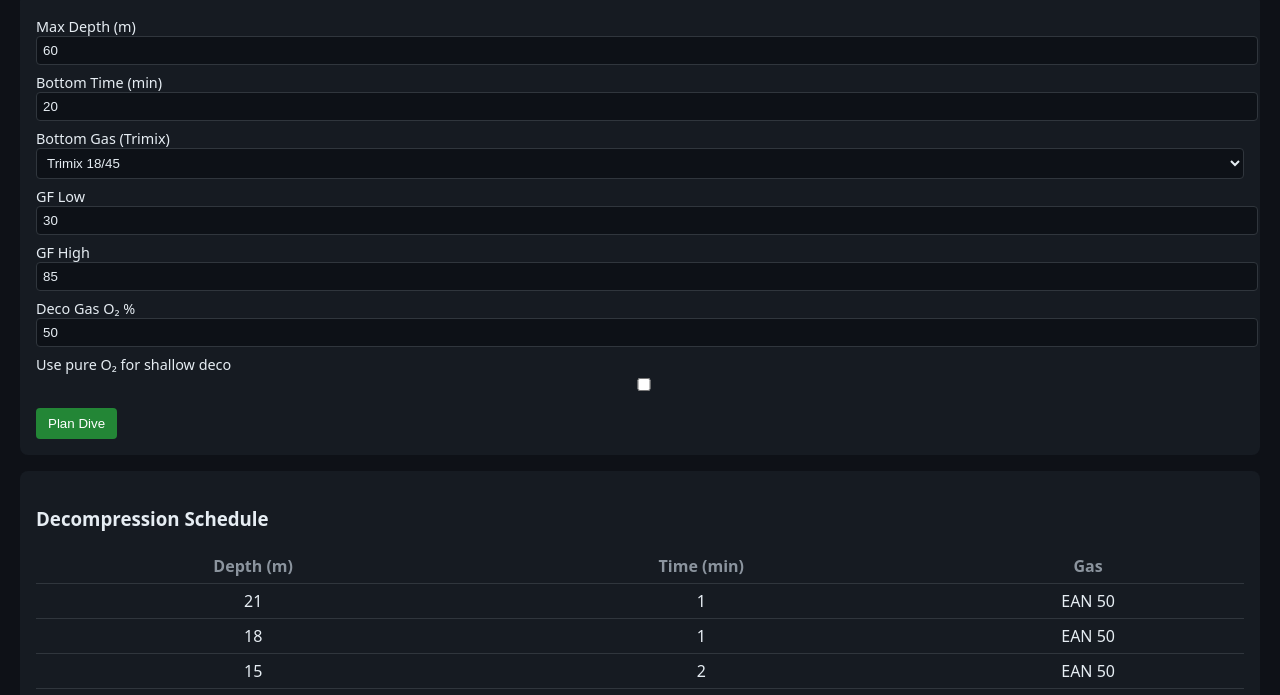
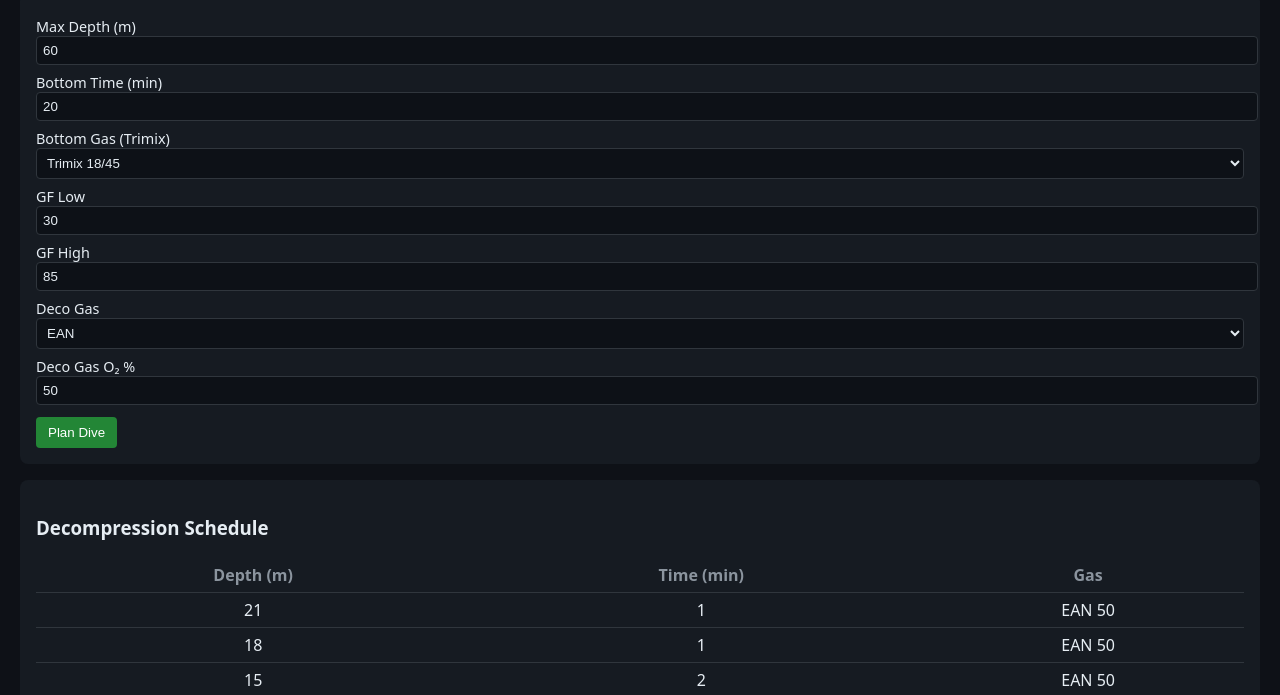
Before and after one commit to arthurportas/tech-diving-app, a website with bundled scripts: page index.html in a window 1280 px wide. Both pictures are taken after a click on the button "Plan Dive". Shown: the part 88-783 px from the top of the page. Built offline with nearby package versions, Linux system fonts and the light colour scheme.

Commit message:
Add deco gas options: EAN, O2, or EAN + O2; update UI to select deco gas type with conditional O2% input

```diff
--- a/index.html
+++ b/index.html
@@ -33,11 +33,17 @@
   <label>GF High</label>
   <input id="gfHigh" type="number" step="1" value="85">
 
-  <label>Deco Gas O₂ %</label>
-  <input id="decoO2" type="number" min="21" max="100" step="1" value="50">
+  <label>Deco Gas</label>
+  <select id="decoGasType">
+    <option value="ean">EAN</option>
+    <option value="o2">O₂</option>
+    <option value="ean+o2">EAN + O₂</option>
+  </select>
 
-  <label>Use pure O₂ for shallow deco</label>
-  <input type="checkbox" id="useO2Shallow">
+  <div id="eanO2Container">
+    <label>Deco Gas O₂ %</label>
+    <input id="decoO2" type="number" min="21" max="100" step="1" value="50">
+  </div>
 
   <button id="planBtn">Plan Dive</button>
 </div>
--- a/src/main.js
+++ b/src/main.js
@@ -5,8 +5,18 @@ const timeInput = document.getElementById('time');
 const gasSelect = document.getElementById('gas');
 const gfLowInput = document.getElementById('gfLow');
 const gfHighInput = document.getElementById('gfHigh');
+const decoGasTypeSelect = document.getElementById('decoGasType');
+const eanO2Container = document.getElementById('eanO2Container');
 const out = document.getElementById('output');
 const btn = document.getElementById('planBtn');
+
+function updateDecoUI() {
+  const type = decoGasTypeSelect.value;
+  eanO2Container.style.display = type === 'o2' ? 'none' : 'block';
+}
+
+decoGasTypeSelect.addEventListener('change', updateDecoUI);
+updateDecoUI();
 
 function renderRows(rows) {
   out.innerHTML = '';
@@ -21,9 +31,9 @@ btn.addEventListener('click', () => {
   const gasLabel = gasSelect.value;
   const gfLow = Number(gfLowInput.value) / 100;
   const gfHigh = Number(gfHighInput.value) / 100;
-  const decoO2 = Number(document.getElementById('decoO2').value) || 50;
-  const useO2Shallow = document.getElementById('useO2Shallow').checked;
+  const decoGasType = decoGasTypeSelect.value;
+  const decoO2 = decoGasType === 'o2' ? 100 : Number(document.getElementById('decoO2').value) || 50;
 
-  const rows = computeDecompressionSchedule({ depth, time, gasLabel, gfLow, gfHigh, decoO2, useO2Shallow });
+  const rows = computeDecompressionSchedule({ depth, time, gasLabel, gfLow, gfHigh, decoGasType, decoO2 });
   renderRows(rows);
 });
--- a/src/sim.js
+++ b/src/sim.js
@@ -56,7 +56,7 @@ function ceilingDepth(tissues, depth, first, gfLow, gfHigh) {
 }
 
 // computeDecompressionSchedule returns an array of rows { depth, mins, gas }
-export function computeDecompressionSchedule({ depth, time, gasLabel, gfLow, gfHigh, decoO2, useO2Shallow }) {
+export function computeDecompressionSchedule({ depth, time, gasLabel, gfLow, gfHigh, decoGasType, decoO2 }) {
   const bottomGas = gasLabel === '18/45'
     ? { o2:0.18, he:0.45 }
     : gasLabel === '21/35'
@@ -80,9 +80,14 @@ export function computeDecompressionSchedule({ depth, time, gasLabel, gfLow, gfH
 
   for (let d = first; d > 0; d -= 3) {
     let mins = 0;
-    const isShallow = d <= 6;
-    const useO2 = useO2Shallow && isShallow;
-    const fn2 = useO2 ? 0 : (100 - decoO2) / 100; // 0 for O2, FN2 for EAN
+    let fn2;
+    if (decoGasType === 'o2') {
+      fn2 = 0;
+    } else if (decoGasType === 'ean') {
+      fn2 = (100 - decoO2) / 100;
+    } else { // ean+o2
+      fn2 = d <= 6 ? 0 : (100 - decoO2) / 100;
+    }
     while (ceilingDepth(tissues, d, first, gfLow, gfHigh) > d - 0.1) {
       tissues = tissues.map((ti,i)=>({
         n2: update(ti.n2, inspired(d, fn2), ZHL16C[i].tN2, 1),
```
Also changed, not shown: README.md.
